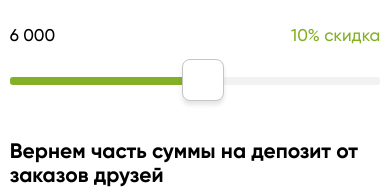
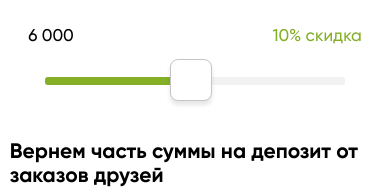
Before and after one commit to Sasha20044002/persona--food-3, a plain HTML site: page loyalty-program.html in a window 390 px wide. Shown: the part 323-512 px from the top of the page. Drawn offline with nearby package versions, Linux system fonts and the light colour scheme; files whose address does not match are found by name.

Commit message:
Add files via upload

```diff
--- a/css/style__loyalty-program.css
+++ b/css/style__loyalty-program.css
@@ -167,10 +167,6 @@
   width: 1120px;
   padding-top: 48px;
   margin: 0 auto;
-}
-
-html {
-  height: 100%;
 }
 
 body {
@@ -537,7 +533,7 @@ button:hover {
           box-shadow: 0px 4px 4px rgba(0, 0, 0, 0.1);
   border-radius: 8px;
   margin-top: -13px;
-  margin-left: -13px;
+  margin-left: -25px;
 }
 
 .ui-slider .ui-slider-range {
@@ -956,11 +952,21 @@ button:hover {
   }
 
   .discount__list {
-    width: 100%;
+    width: 90%;
   }
 
   .discount__range {
-    width: 100%;
+    width: 90%;
+    margin: 0 auto;
+  }
+
+  .discount__range__container {
+    width: 90%;
+    margin: 0 auto;
+  }
+
+  .discount__range__item {
+    text-align: center;
   }
 
   .content__title {
--- a/css/style_index.css
+++ b/css/style_index.css
@@ -167,10 +167,6 @@
   width: 1120px;
   padding-top: 48px;
   margin: 0 auto;
-}
-
-html {
-  height: 100%;
 }
 
 body {
```
